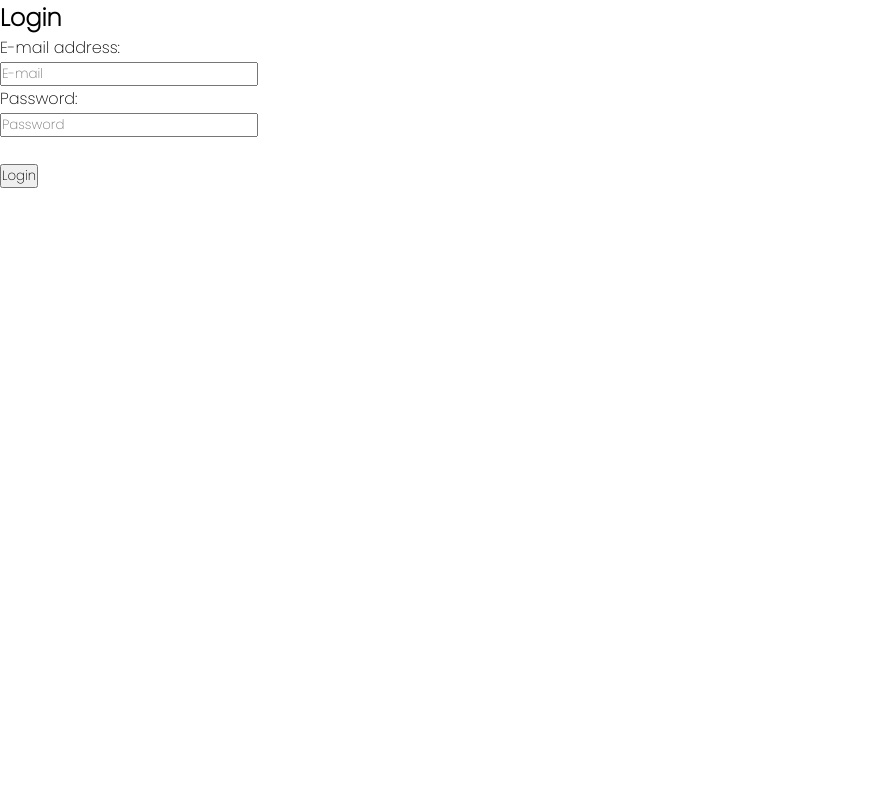
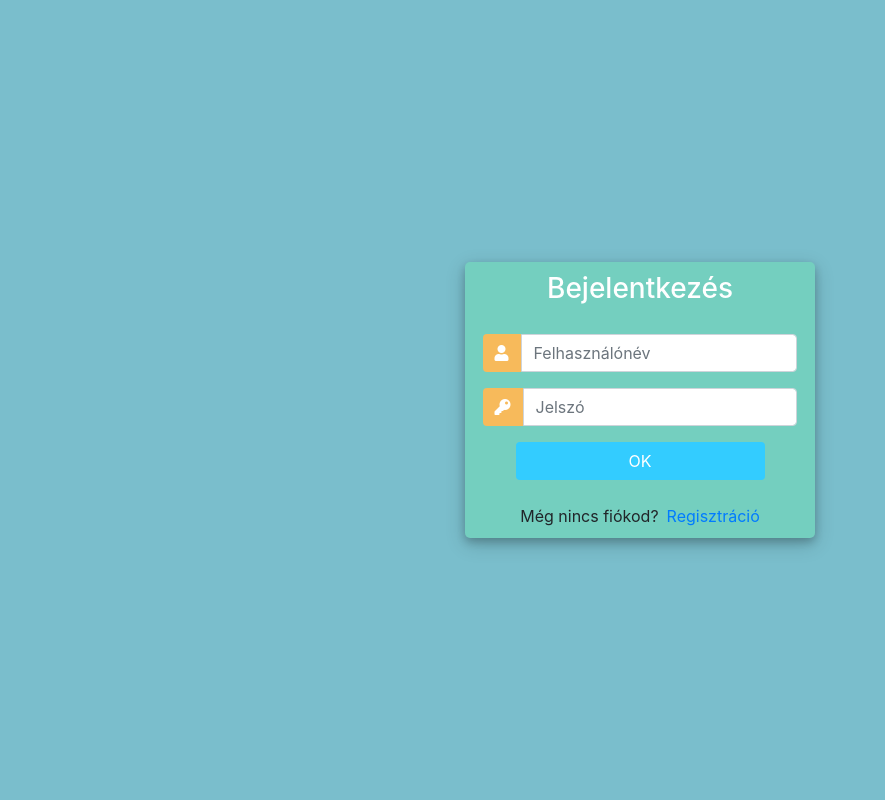
Before and after one commit to prokajkristof/Husi, a Django app: page /login/ in a window 1280 px wide. Shown: the whole page, without its empty margins (0-885 px from the left). Run offline with Django 4.2, Linux system fonts and the light colour scheme; some libraries are stand-ins or nearby versions.

Commit message:
Setting up links, and form error messages

```diff
--- a/elearning/views.py
+++ b/elearning/views.py
@@ -1,4 +1,4 @@
-from django.shortcuts import render
+from django.shortcuts import render, redirect
 from django.http import HttpResponse
 from django.contrib.auth.forms import UserCreationForm
 
@@ -15,6 +15,7 @@ def registerPage(request):
         form = CreateUserForm(request.POST)
         if form.is_valid():
             form.save()
+            return redirect('login')
     context = {'form':form}
     return render(request, 'accounts/register.html', context)
 
--- a/templates/accounts/login.html
+++ b/templates/accounts/login.html
@@ -1,29 +1,120 @@
 <!DOCTYPE html>
-<html lang="en">
+<html>
+
 <head>
-    <meta charset="UTF-8">
-    <meta name="viewport" content="width=device-width, initial-scale=1.0">
-    <meta http-equiv="X-UA-Compatible" content="ie=edge">
-    <link rel="preconnect" href="https://fonts.googleapis.com">
-    <link rel="preconnect" href="https://fonts.gstatic.com" crossorigin>
-    <link href="https://fonts.googleapis.com/css2?family=Poppins:wght@100;200&display=swap" rel="stylesheet">
-    <link
-  href="http://cdnjs.cloudflare.com/ajax/libs/font-awesome/4.3.0/css/font-awesome.css"
-  rel="stylesheet"  type='text/css'>
-    <link rel="stylesheet" type="text/css" href="static/css/index.css">
-    <title>Elearning-login</title>
+	<title>Login</title>
+	<link rel="stylesheet" href="https://stackpath.bootstrapcdn.com/bootstrap/4.1.3/css/bootstrap.min.css" integrity="sha384-MCw98/SFnGE8fJT3GXwEOngsV7Zt27NXFoaoApmYm81iuXoPkFOJwJ8ERdknLPMO" crossorigin="anonymous">
+	<script src="https://ajax.googleapis.com/ajax/libs/jquery/3.3.1/jquery.min.js"></script>
+	<link rel="stylesheet" href="https://use.fontawesome.com/releases/v5.6.1/css/all.css" integrity="sha384-gfdkjb5BdAXd+lj+gudLWI+BXq4IuLW5IT+brZEZsLFm++aCMlF1V92rMkPaX4PP" crossorigin="anonymous">
+
+
+	<style>
+		body,
+		html {
+			margin: 0;
+			padding: 0;
+			height: 100%;
+			background: #7abecc !important;
+		}
+		.user_card {
+			width: 350px;
+			margin-top: auto;
+			margin-bottom: auto;
+			background: #74cfbf;
+			position: relative;
+			display: flex;
+			justify-content: center;
+			flex-direction: column;
+			padding: 10px;
+			box-shadow: 0 4px 8px 0 rgba(0, 0, 0, 0.2), 0 6px 20px 0 rgba(0, 0, 0, 0.19);
+			-webkit-box-shadow: 0 4px 8px 0 rgba(0, 0, 0, 0.2), 0 6px 20px 0 rgba(0, 0, 0, 0.19);
+			-moz-box-shadow: 0 4px 8px 0 rgba(0, 0, 0, 0.2), 0 6px 20px 0 rgba(0, 0, 0, 0.19);
+			border-radius: 5px;
+
+		}
+
+		.form_container {
+			margin-top: 20px;
+		}
+
+		#form-title{
+			color: #fff;
+
+		}
+
+		.login_btn {
+			width: 100%;
+			background: #33ccff !important;
+			color: white !important;
+		}
+		.login_btn:focus {
+			box-shadow: none !important;
+			outline: 0px !important;
+		}
+		.login_container {
+			padding: 0 2rem;
+		}
+		.input-group-text {
+			background: #f7ba5b !important;
+			color: white !important;
+			border: 0 !important;
+			border-radius: 0.25rem 0 0 0.25rem !important;
+		}
+		.input_user,
+		.input_pass:focus {
+			box-shadow: none !important;
+			outline: 0px !important;
+		}
+
+		#messages{
+			background-color: grey;
+			color: #fff;
+			padding: 10px;
+			margin-top: 10px;
+		}
+	</style>
+
 </head>
 <body>
-    <div class="form">
-        <h2>Login</h2>
-        <form action="husi/static/php/login.php">
-            <p class="label">E-mail address:</p>
-            <input type="text" name="e-mail" placeholder="E-mail">
-            <br>
-            <p class="label">Password:</p><input type="password" name="password" placeholder="Password">
-            <br>
-            <br>
-            <input type="submit" name="login" value="Login"/>
-        </form>
-    </div>
+	<div class="container h-100">
+		<div class="d-flex justify-content-center h-100">
+			<div class="user_card">
+				<div class="d-flex justify-content-center">
+
+
+					<h3 id="form-title">Bejelentkezés</h3>
+				</div>
+				<div class="d-flex justify-content-center form_container">
+					<form method="POST" action="">
+						<div class="input-group mb-3">
+							<div class="input-group-append">
+								<span class="input-group-text"><i class="fas fa-user"></i></span>
+							</div>
+							<input type="text" name="username" placeholder="Felhasználónév" class="form-control">
+						</div>
+						<div class="input-group mb-2">
+							<div class="input-group-append">
+								<span class="input-group-text"><i class="fas fa-key"></i></span>
+							</div>
+								<input type="password" name="password" placeholder="Jelszó" class="form-control" >
+						</div>
+
+							<div class="d-flex justify-content-center mt-3 login_container">
+				 				<input class="btn login_btn" type="submit" value="OK">
+				   			</div>
+					</form>
+
+				</div>
+
+				<div class="mt-4">
+					<div class="d-flex justify-content-center links">
+						Még nincs fiókod? <a href="{% url 'register' %}" class="ml-2">Regisztráció</a>
+					</div>
+
+				</div>
+			</div>
+		</div>
+	</div>
 </body>
+
+</html>
--- a/templates/accounts/register.html
+++ b/templates/accounts/register.html
@@ -103,11 +103,11 @@
 						</div>
 
 				   		<div class="d-flex justify-content-center mt-3 login_container">
-				 			<input class="btn login_btn" type="submit" value="Felhasználó létrehozása">
+				 			<input class="btn login_btn" type="submit" value="OK">
 				   		</div>
 					</form>
 				</div>
-
+				{{form.errors}}
 				<div class="mt-4">
 					<div class="d-flex justify-content-center links">
 						Már van fiókod? <a href="{% url 'login' %}" class="ml-2">Bejelentkezés</a>
```
